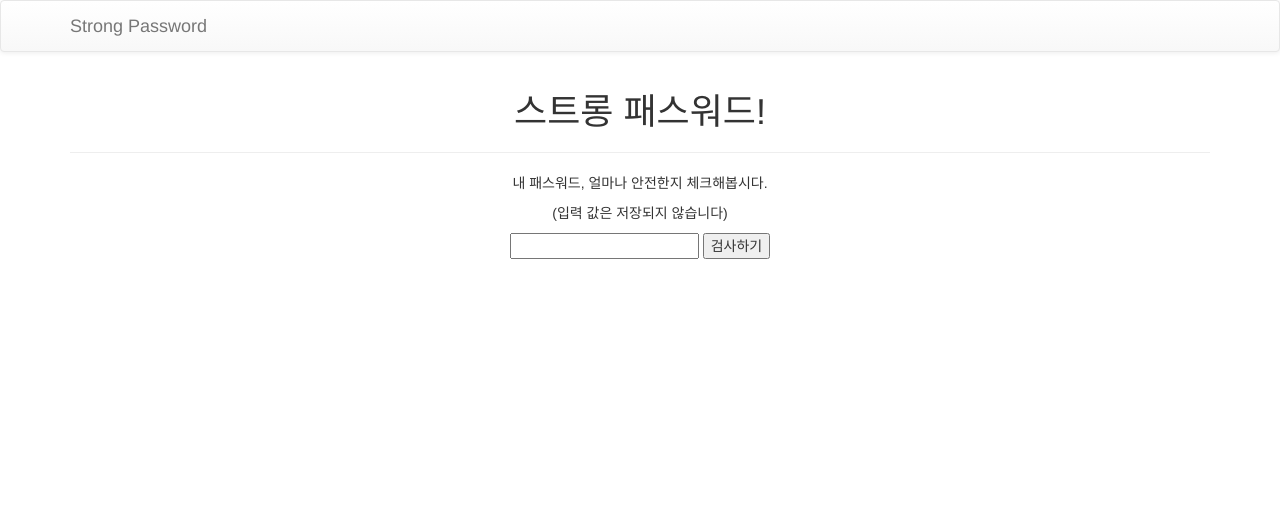
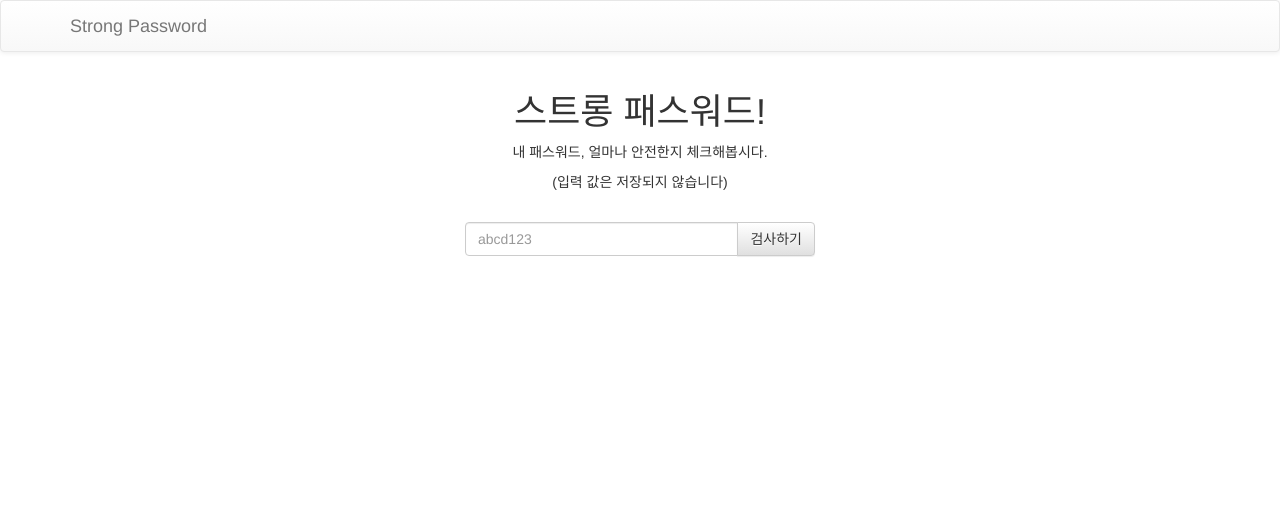
Before and after one commit to eunjungchoi/flask_toy, a Flask app: page /password/ in a window 1280 px wide. Shown: the top 511 px of the page. Run offline with Flask 2, Linux system fonts and the light colour scheme; parts of the project's set-up code (start-up, migrations or seed data) failed here and were passed over; some libraries are stand-ins or nearby versions.

Commit message:
ADD form/input-group

```diff
--- a/templates/password/index.html
+++ b/templates/password/index.html
@@ -34,13 +34,20 @@
 
     <div class="container" align="center">
       <h1>스트롱 패스워드!</h1>
-      <hr>
-        <p>내 패스워드, 얼마나 안전한지 체크해봅시다.</p>
-        <p>(입력 값은 저장되지 않습니다)</p>
-      <form action="{{ url_for('password.index') }}" method="POST">
-        <input name="text">
-        <button type="submit">검사하기</button>
-      </form>
+      <p>내 패스워드, 얼마나 안전한지 체크해봅시다.</p>
+      <p>(입력 값은 저장되지 않습니다)</p><br>
+      <div class="col-lg-offset-4 col-lg-4">
+        <form action="{{ url_for('password.index') }}" method="POST">
+          <div class="form-group">
+  					<div class="input-group">
+  						<input type="text" class="form-control" name="text" placeholder="abcd123">
+  						<span class="input-group-btn">
+  							<button type="submit" class="btn btn-default">검사하기</button>
+  						</span>
+  					</div>
+  				</div>
+        </form>
+      </div>
     </div>
 
     <div class="container" align="center">
```
